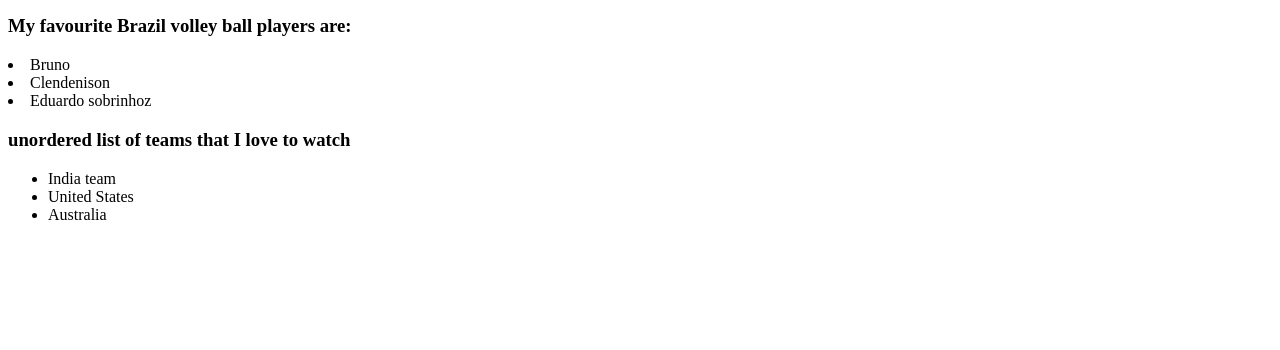
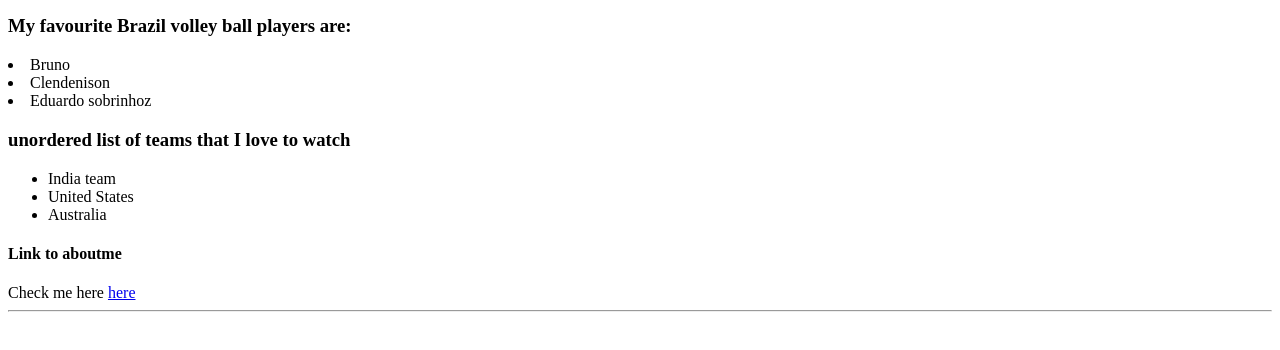
Before and after one commit to 44-563-Web-Apps-S23/44563-webapps-assignment-3-Karthik202012, a plain HTML site: page index.html in a window 1280 px wide. Shown: the part 230-580 px from the top of the page. Drawn offline with Linux system fonts and the light colour scheme.

Commit message:
Update index.html

```diff
--- a/index.html
+++ b/index.html
@@ -27,3 +27,6 @@
     <li>United States</li>
     <li>Australia</li>
 </ul>
+<h4> Link to aboutme</h4>
+Check me here  <a href="aboutme.html">here</a>
+<hr>
```
